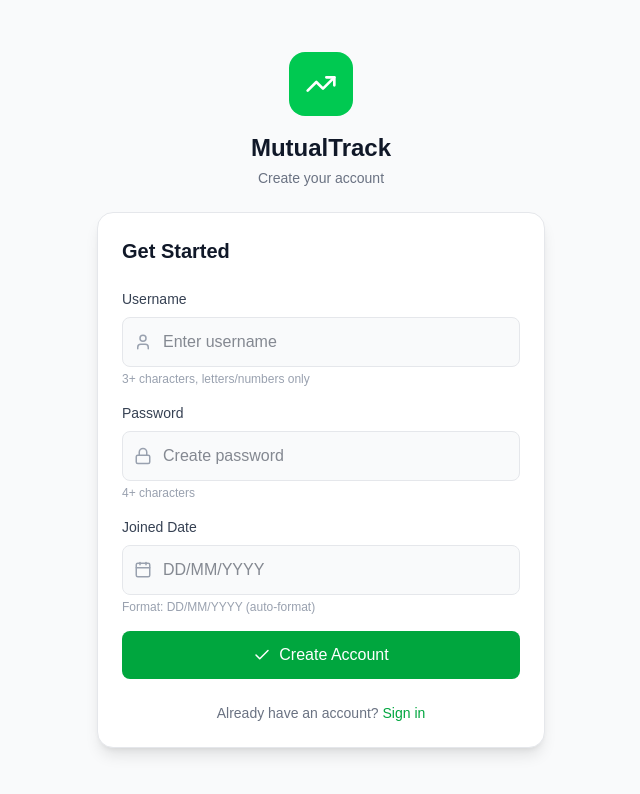
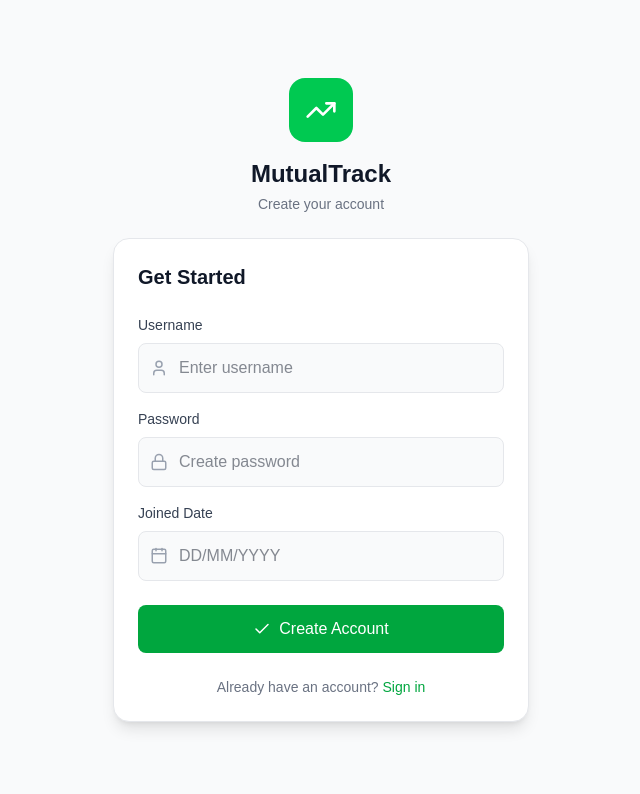
Before and after one commit to devanshsahu2226/MFT, a Next.js app: page /auth/register in a window 1280 px wide. Shown: the top 794 px of the page, without its empty margins (319-959 px from the left). Built offline with nearby package versions, Linux system fonts and the light colour scheme.

Commit message:
login page no scroll fix

```diff
--- a/src/app/auth/page.tsx
+++ b/src/app/auth/page.tsx
@@ -50,8 +50,8 @@ export default function LoginPage() {
   };
 
   return (
-    <div className="h-screen bg-gray-50 dark:bg-gray-900 flex items-center justify-center p-4 overflow-hidden">
-      <div className="w-full max-w-md">
+    <div className="fixed inset-0 bg-gray-50 dark:bg-gray-900 flex items-center justify-center overflow-hidden">
+      <div className="w-full max-w-md p-4">
         {/* Logo */}
         <div className="text-center mb-6">
           <div className="w-16 h-16 bg-green-500 rounded-2xl flex items-center justify-center mx-auto mb-4">
@@ -62,7 +62,7 @@ export default function LoginPage() {
         </div>
 
         {/* Login Card */}
-        <div className="bg-white dark:bg-gray-800 rounded-2xl p-6 shadow-lg border border-gray-200 dark:border-gray-700 max-h-[calc(100vh-200px)] overflow-y-auto">
+        <div className="bg-white dark:bg-gray-800 rounded-2xl p-6 shadow-lg border border-gray-200 dark:border-gray-700">
           <h2 className="text-xl font-semibold text-gray-900 dark:text-white mb-6">Sign In</h2>
 
           {error && (
@@ -87,12 +87,10 @@ export default function LoginPage() {
                   className="w-full pl-10 pr-4 py-3 rounded-lg border border-gray-200 dark:border-gray-600 bg-gray-50 dark:bg-gray-700 text-gray-900 dark:text-white focus:outline-none focus:ring-2 focus:ring-green-500 transition-all"
                   required
                   minLength={3}
-                  pattern="[a-zA-Z0-9_]+"
-                  title="Only letters, numbers and underscores"
                   autoComplete="username"
+                  inputMode="text"
                 />
               </div>
-              <p className="text-xs text-gray-400 mt-1">3+ characters, letters/numbers only</p>
             </div>
 
             {/* Password */}
@@ -113,14 +111,13 @@ export default function LoginPage() {
                   autoComplete="current-password"
                 />
               </div>
-              <p className="text-xs text-gray-400 mt-1">4+ characters</p>
             </div>
 
             {/* Submit Button */}
             <button
               type="submit"
               disabled={loading}
-              className="w-full py-3 bg-green-600 hover:bg-green-700 disabled:bg-green-400 text-white font-medium rounded-lg transition-colors flex items-center justify-center gap-2"
+              className="w-full py-3 bg-green-600 hover:bg-green-700 disabled:bg-green-400 text-white font-medium rounded-lg transition-colors flex items-center justify-center gap-2 mt-6"
             >
               {loading ? (
                 <>
--- a/src/app/auth/register/page.tsx
+++ b/src/app/auth/register/page.tsx
@@ -88,8 +88,8 @@ export default function RegisterPage() {
   };
 
   return (
-    <div className="h-screen bg-gray-50 dark:bg-gray-900 flex items-center justify-center p-4 overflow-hidden">
-      <div className="w-full max-w-md">
+    <div className="fixed inset-0 bg-gray-50 dark:bg-gray-900 flex items-center justify-center overflow-hidden">
+      <div className="w-full max-w-md p-4">
         {/* Logo */}
         <div className="text-center mb-6">
           <div className="w-16 h-16 bg-green-500 rounded-2xl flex items-center justify-center mx-auto mb-4">
@@ -100,7 +100,7 @@ export default function RegisterPage() {
         </div>
 
         {/* Register Card */}
-        <div className="bg-white dark:bg-gray-800 rounded-2xl p-6 shadow-lg border border-gray-200 dark:border-gray-700 max-h-[calc(100vh-200px)] overflow-y-auto">
+        <div className="bg-white dark:bg-gray-800 rounded-2xl p-6 shadow-lg border border-gray-200 dark:border-gray-700">
           <h2 className="text-xl font-semibold text-gray-900 dark:text-white mb-6">Get Started</h2>
 
           {error && (
@@ -132,11 +132,9 @@ export default function RegisterPage() {
                   className="w-full pl-10 pr-4 py-3 rounded-lg border border-gray-200 dark:border-gray-600 bg-gray-50 dark:bg-gray-700 text-gray-900 dark:text-white focus:outline-none focus:ring-2 focus:ring-green-500 transition-all"
                   required
                   minLength={3}
-                  pattern="[a-zA-Z0-9_]+"
-                  title="Only letters, numbers and underscores"
+                  inputMode="text"
                 />
               </div>
-              <p className="text-xs text-gray-400 mt-1">3+ characters, letters/numbers only</p>
             </div>
 
             {/* Password */}
@@ -156,7 +154,6 @@ export default function RegisterPage() {
                   minLength={4}
                 />
               </div>
-              <p className="text-xs text-gray-400 mt-1">4+ characters</p>
             </div>
 
             {/* Joined Date - DD/MM/YYYY */}
@@ -174,18 +171,16 @@ export default function RegisterPage() {
                   maxLength={10}
                   className="w-full pl-10 pr-4 py-3 rounded-lg border border-gray-200 dark:border-gray-600 bg-gray-50 dark:bg-gray-700 text-gray-900 dark:text-white focus:outline-none focus:ring-2 focus:ring-green-500 transition-all"
                   required
-                  pattern="\d{2}/\d{2}/\d{4}"
-                  title="Format: DD/MM/YYYY"
+                  inputMode="numeric"
                 />
               </div>
-              <p className="text-xs text-gray-400 mt-1">Format: DD/MM/YYYY (auto-format)</p>
             </div>
 
             {/* Submit Button */}
             <button
               type="submit"
               disabled={loading}
-              className="w-full py-3 bg-green-600 hover:bg-green-700 disabled:bg-green-400 text-white font-medium rounded-lg transition-colors flex items-center justify-center gap-2"
+              className="w-full py-3 bg-green-600 hover:bg-green-700 disabled:bg-green-400 text-white font-medium rounded-lg transition-colors flex items-center justify-center gap-2 mt-6"
             >
               {loading ? (
                 <>
--- a/src/app/layout.tsx
+++ b/src/app/layout.tsx
@@ -29,18 +29,25 @@ export const viewport: Viewport = {
   maximumScale: 1,
   userScalable: false,
   viewportFit: 'cover',
+  themeColor: [
+    { media: '(prefers-color-scheme: light)', color: '#ffffff' },
+    { media: '(prefers-color-scheme: dark)', color: '#1a1a1a' },
+  ],
 };
 
 export default function RootLayout({ children }: { children: React.ReactNode }) {
   return (
-    <html lang="en">
+    <html lang="en" suppressHydrationWarning>
       <head>
         <link rel="apple-touch-icon" href="/icon-192.png" />
+        <link rel="apple-touch-startup-image" href="/icon-512.png" />
         <meta name="apple-mobile-web-app-capable" content="yes" />
         <meta name="apple-mobile-web-app-status-bar-style" content="default" />
         <meta name="mobile-web-app-capable" content="yes" />
+        {/* iOS Safari Fix */}
+        <meta name="viewport" content="width=device-width, initial-scale=1, maximum-scale=1, user-scalable=no, viewport-fit=cover" />
       </head>
-      <body className="bg-gray-50 dark:bg-gray-900 text-gray-900 dark:text-gray-100 min-h-screen">
+      <body className="bg-gray-50 dark:bg-gray-900 text-gray-900 dark:text-gray-100 min-h-screen overflow-hidden" suppressHydrationWarning>
         <AuthProvider>
           <ThemeProvider>
             {children}
```
